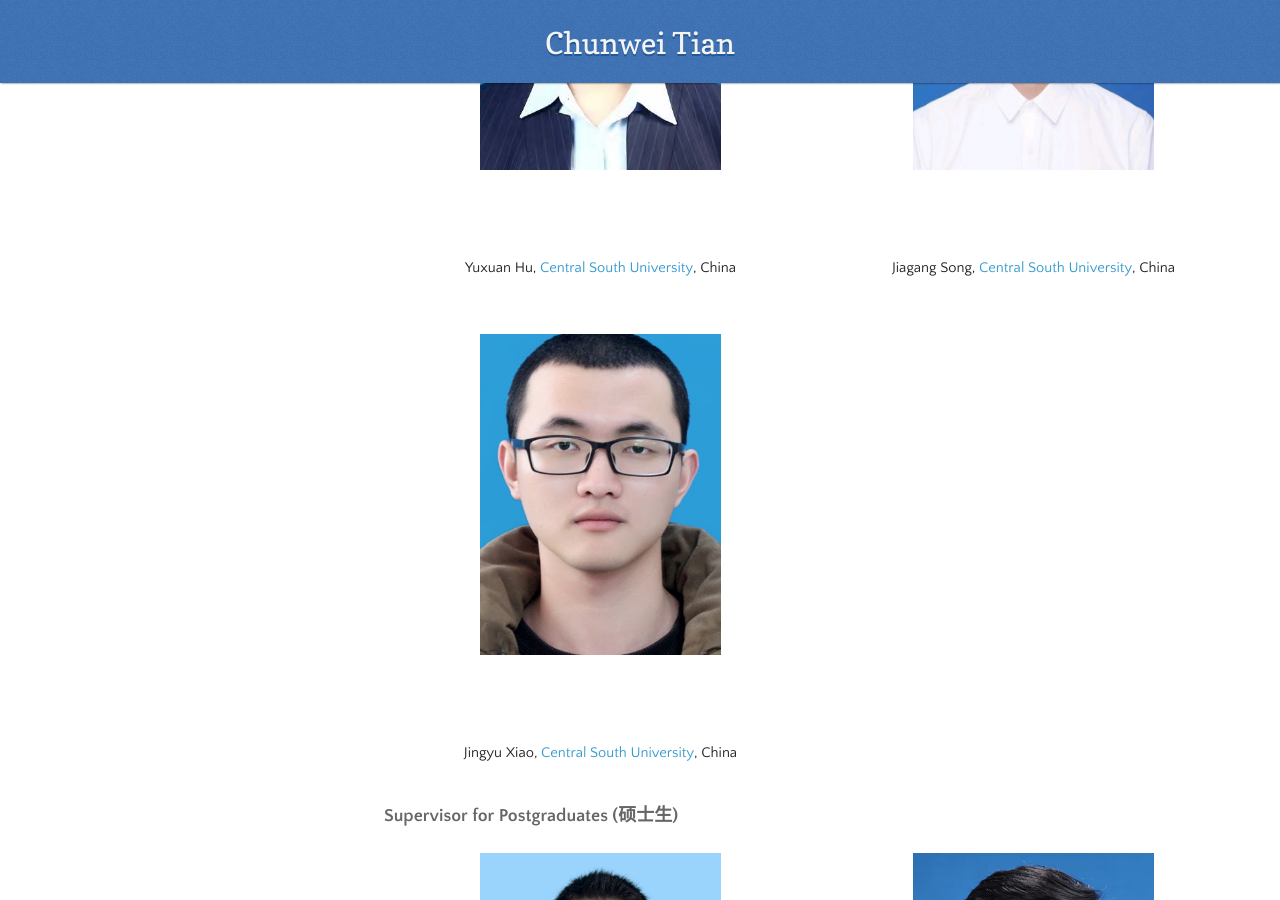
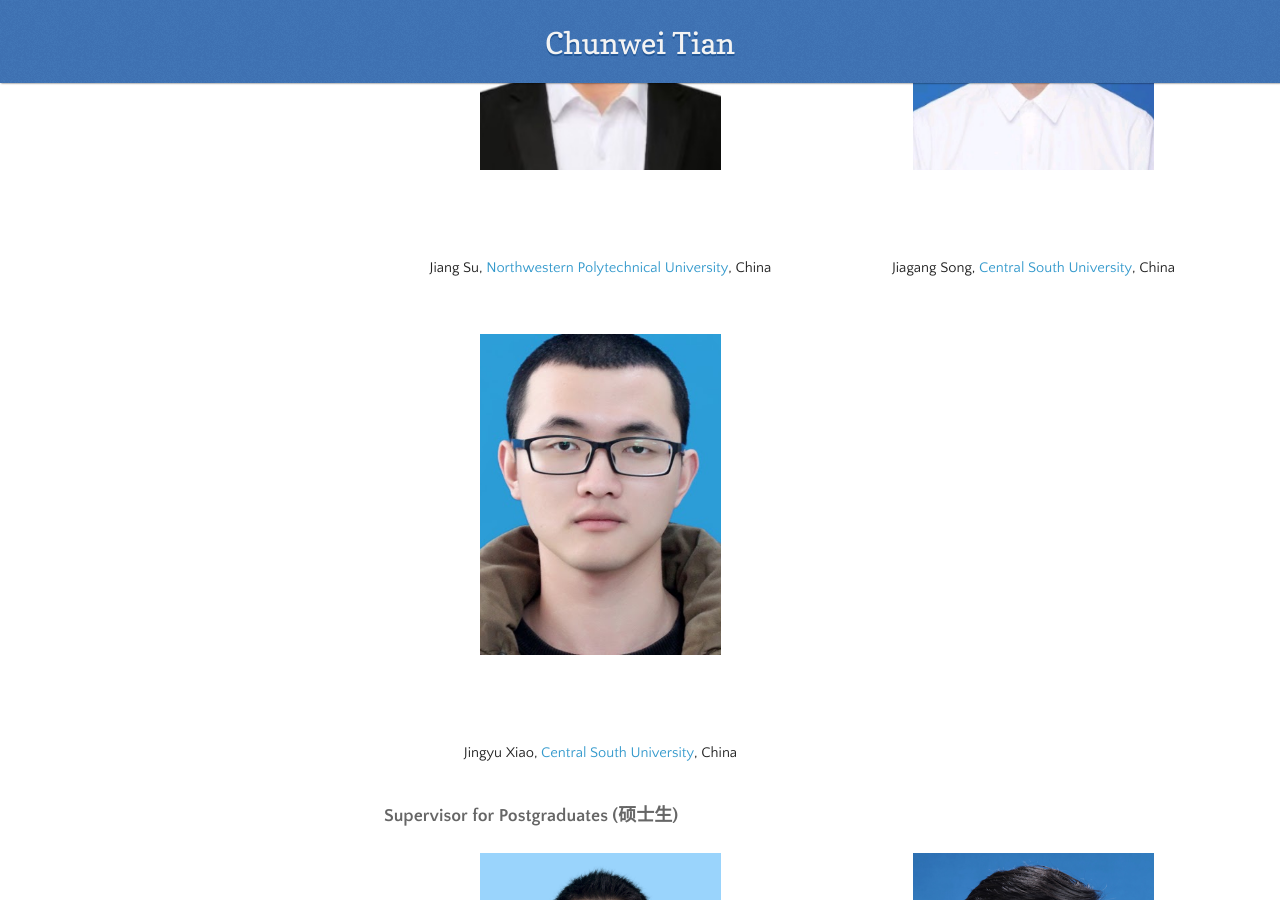
Before and after one commit to hellloxiaotian/hellloxiaotian.github.io, a Jekyll site: the page built from index.md, in a window 1280 px wide and 900 px high, scrolled down 25718 px. Built offline with Jekyll 4.4.1, drawn with Linux system fonts in a browser that asks for light colours; nearby versions of some CDN libraries; our own code applies the rules of GitHub Pages for plain Markdown files; the repository's description, which GitHub fills in, is left out.

Commit message:
Update index.md

```diff
--- a/index.md
+++ b/index.md
@@ -930,9 +930,9 @@ Undergraduate Course "Principles and Applications of Big Data Technology" (Sprin
 ### Supervisor for doctorate（博士生）
 <div class="box">
 	<div class="img">
-		<img src="picture/Yuxuan Hu.jpg" >
+		<img src="picture/Jiang Su.jpg" >
 		<div class="desc_blank"> </div>
-		<div class="desc">Yuxuan Hu,  <a href = "http://www.csu.edu.cn/">Central South University</a>, China</div>
+		<div class="desc">Jiang Su,  <a href = "https://www.nwpu.edu.cn">Northwestern Polytechnical University</a>, China</div>
 		<div class="desc_blank_2"> </div>
 	</div>
 
```
